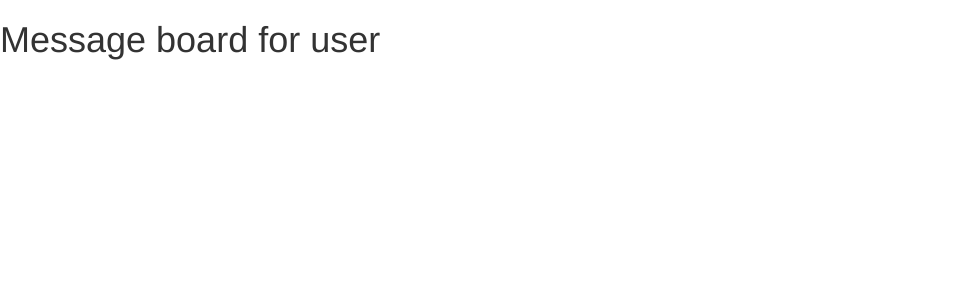
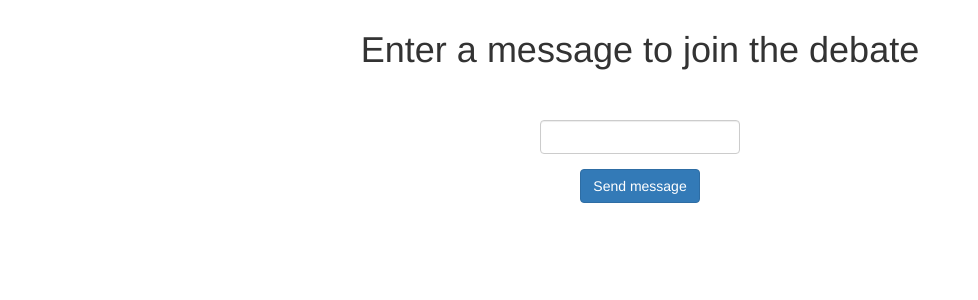
Before and after one commit to roxxuz/deb8-online, a Spring app: page /msg_board in a window 1280 px wide. Shown: the top 300 px of the page, without its empty margins (0-978 px from the left). Run offline with Thymeleaf, Linux system fonts and the light colour scheme; the template is opened without the code that fills it, so the values that code supplies are empty.

Commit message:
Added form to msg_board
Added form to add messages to debate. (test)

```diff
--- a/src/main/resources/templates/msg_board.html
+++ b/src/main/resources/templates/msg_board.html
@@ -8,6 +8,24 @@
 </head>
 
 <body>
-    <h1>Message board for user</h1>
+    <div style="position:relative;min-width:960px">
+        <img th:src="@{${user.img}}" style="position: absolute;right:0;top:0" />
+    </div>
+    <p th:text="${user.userName}"></p>
+    <div class="container text-center">
+        <div>
+            <h1>Enter a message to join the debate</h1>
+        </div>
+        <div>
+
+            <form th:action="@{/send_message}" th:object="${message}" method="post" autocomplete="off" style="max-width:200px; margin:auto; margin-top:50px;">
+                <div class="form-group">
+                    <input type="text" class="form-control" th:field="*{text}" required>
+                </div>
+                <button type="submit" class="btn btn-primary">Send message</button>
+            </form>
+        </div>
+
+    </div>
 </body>
 </html>
```
